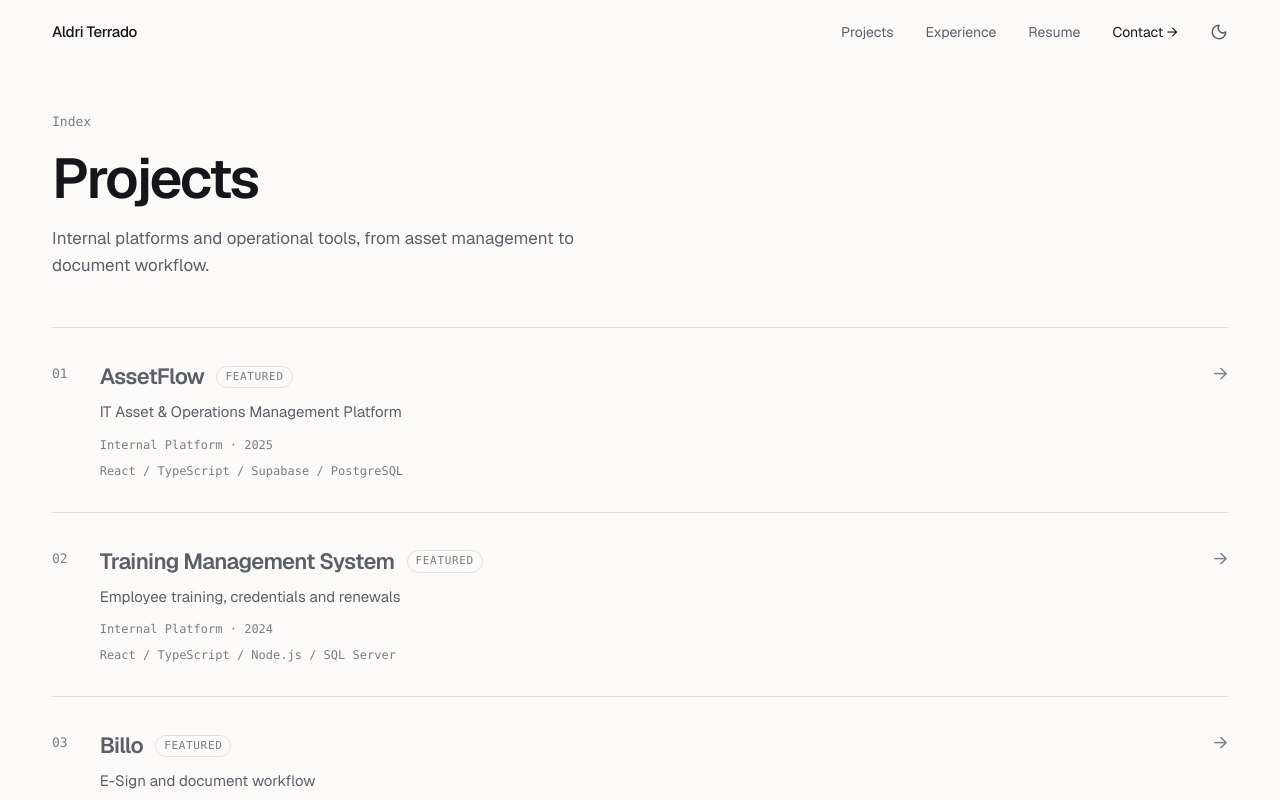
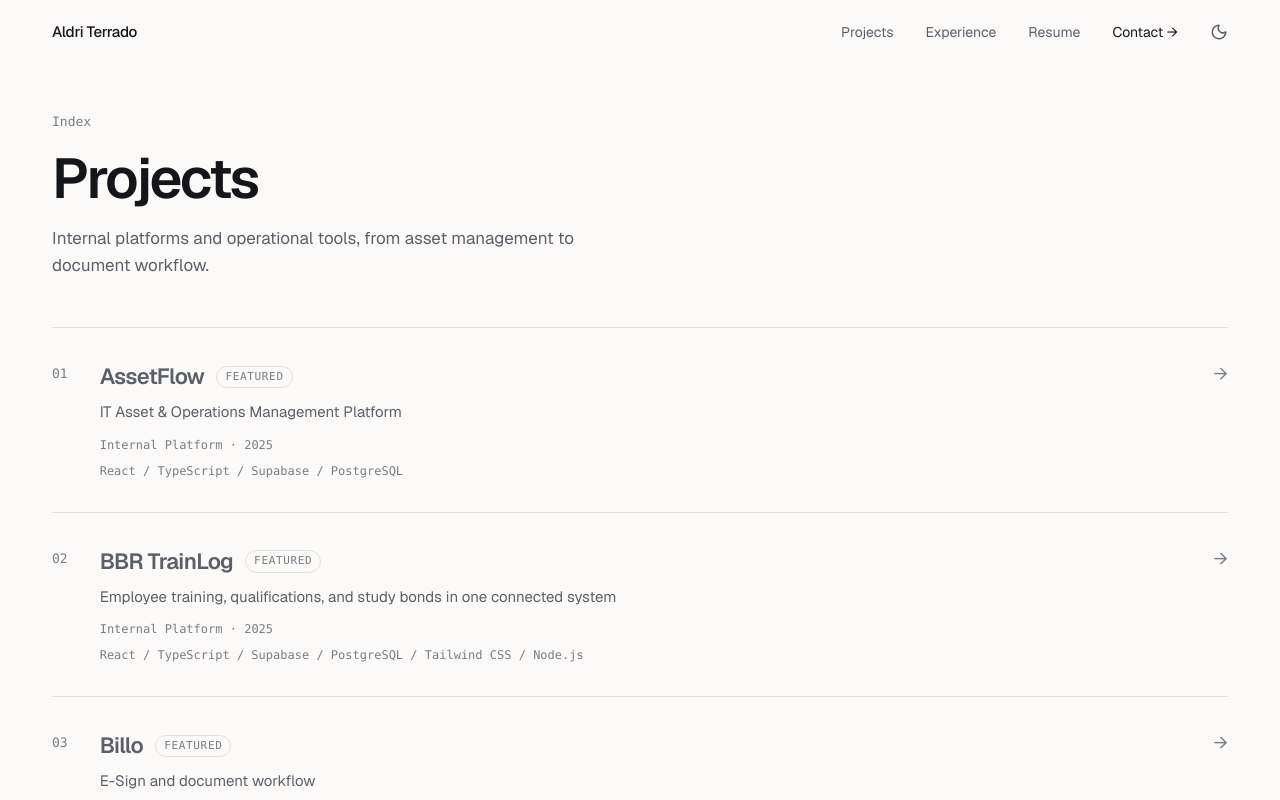
Before and after one commit to aldriterrado/my-portfolio, a React (Vite) app: page /projects in a window 1280 px wide. Shown: the top 800 px of the page. Built offline with nearby package versions, Linux system fonts and the light colour scheme.

Commit message:
rephrase bbr train log

```diff
--- a/src/data/projects.ts
+++ b/src/data/projects.ts
@@ -13,6 +13,7 @@ export type Project = {
   stack: string[]
   image: string | null
   imageHint: string
+  imageCaption?: string
   year: string
   kind: string
   monogram: string
@@ -107,79 +108,99 @@ export const projects: Project[] = [
   },
   {
     slug: "training-management",
-    title: "Training Management System",
-    subtitle: "Employee training, credentials and renewals",
+    title: "BBR TrainLog",
+    subtitle:
+      "Employee training, qualifications, and study bonds in one connected system",
     summary:
-      "A system for registration, scheduling, qualification management, credential tracking, expiry and renewals — so training status is visible before it becomes a compliance problem.",
+      "A connected system for employee training across BBR organizations, linking registrations, schedules, costs, credentials, renewals, and study bonds.",
     role: "Full-stack Development, Product Design",
-    platform: "Internal Enterprise System",
-    stack: ["React", "TypeScript", "Node.js", "SQL Server"],
+    platform: "Internal Enterprise Web Application",
+    stack: [
+      "React",
+      "TypeScript",
+      "Supabase",
+      "PostgreSQL",
+      "Tailwind CSS",
+      "Node.js",
+    ],
     image: null,
-    imageHint: "training-management.png",
-    year: "2024",
+    imageHint: "bbr-trainlog.png",
+    imageCaption: "BBR TrainLog — employee training and qualification management.",
+    year: "2025",
     kind: "Internal Platform",
-    monogram: "TMS",
+    monogram: "TL",
     accent: "#6ee7b7",
     featured: true,
     caseStudy: {
       summary:
-        "The Training Management System tracks employee training from registration through qualification, expiry and renewal, giving operations a current view of who is qualified to work.",
+        "BBR TrainLog centralizes employee training across BBR organizations. Registrations, schedules, costs, credentials, renewals, and study bonds stay connected, so training and HR administrators can see activity, qualification validity, and outstanding work in one place.",
       sections: [
         {
           title: "Overview",
           body: [
-            "Training records were spread across attendance sheets, certificates and informal reminders. The system brings registration, scheduling, qualifications and renewals into one workflow.",
-            "The product is used by operations and training staff who need to know who is current, who is expiring, and what still needs to be scheduled.",
+            "BBR TrainLog brings training administration into one structured workflow, from the first registration and schedule through credential tracking and renewal.",
+            "It is built for training, HR, and system administrators, connecting employee records, training costs, supporting documents, and study-bond commitments across subsidiaries and departments.",
+            "The aim is to make training information easier to maintain, verify, and act on — while keeping its history intact.",
           ],
         },
         {
           title: "Problem",
           body: [
-            "Expiry dates were easy to miss. Credentials lived in files, and there was no reliable way to see upcoming renewals or confirm that a person was still qualified for a role.",
-            "Registration and scheduling were also disconnected from the credential itself, so completing a course did not automatically update the qualification record.",
+            "Training information lived in spreadsheets, certificates, attendance records, and manual reminders. Routine questions — who holds a valid qualification, what needs renewal, how much training costs — meant checking several sources.",
+            "Registrations, credentials, funding, and study bonds also had to stay related. Without those links, a completed course could be mistaken for a recorded qualification, and later changes to people or policies could hide the original context.",
+            "The work was to create a reliable operational record without flattening the detail behind it.",
           ],
         },
         {
           title: "Solution",
           body: [
-            "The system treats a credential as a living record: registration, attendance, qualification, expiry and renewal are stages of the same object.",
-            "Staff can schedule training, track completion and see who needs to renew before the date becomes a problem.",
+            "I designed BBR TrainLog around connected training records. Each registration brings together the employee, course, schedule, payment, funding, and study-bond decision through a guided workflow.",
+            "Administrators record credentials against eligible completed training, attach certificates or cards, and monitor validity. Renewal registrations point back to earlier training without overwriting previous credentials.",
+            "A shared calendar, Qualification Matrix, dashboards, and reports make those records usable for daily planning and review.",
           ],
         },
         {
           title: "Architecture",
           body: [
-            "A React and TypeScript client sits on a Node.js API with SQL Server as the source of truth for people, courses, sessions and credentials.",
-            "Expiry and renewal logic is derived from stored dates rather than manual flags, which keeps the status view consistent as records change.",
+            "BBR TrainLog is a React and TypeScript frontend on Supabase and PostgreSQL, organized as a modular monolith.",
+            "Microsoft 365 sign-in establishes identity, and provisioned application roles control access. Database permissions, Row Level Security, and trusted PostgreSQL functions enforce authorization and business rules.",
+            "A dedicated Node.js file gateway handles authenticated access to documents stored on Synology. Credential validity is calculated from recorded dates, while renewal progress is derived from linked registrations and credentials.",
           ],
         },
         {
           title: "Key Features",
           body: [
-            "Employee registration and session scheduling for required training.",
-            "Qualification records tied to completion, not just attendance.",
-            "Expiry tracking and renewal visibility so upcoming lapses are visible in advance.",
+            "Guided training registration: resumable drafts that connect course details, schedules, payment, funding, and study-bond decisions.",
+            "Credential and renewal tracking: manage certificates and cards, review expiry, and start linked renewal registrations.",
+            "Qualification visibility: find employees with current recorded qualifications by course, category, subsidiary, or department.",
+            "Training calendar: review scheduled training on a shared calendar, with access appropriate to each role.",
+            "Study-bond management: handle individual or combined training commitments with versioned policies and retained agreement history.",
+            "Historical record imports: validate Excel and CSV files, review missing information and possible duplicates, and keep import provenance.",
+            "Dashboards and reporting: review training hours, costs, credential expiry, funding, and study bonds, with exports for further analysis.",
           ],
         },
         {
           title: "Design Decisions",
           body: [
-            "The interface prioritizes status and dates over charts. The useful question is whether someone is current, due, or overdue.",
-            "Training is presented as an operational process, not a learning-management marketplace.",
+            "The interface leads with what administrators need to act on: employee, course, status, dates, costs, and supporting documents. Guided forms break complex registrations into steps, while searchable tables and focused detail views support everyday review.",
+            "Completing a course and issuing a credential remain separate. Completion makes training eligible for a company credential; an administrator still records the qualification and its validity.",
+            "Historical context is kept through snapshots, controlled amendments, and versioned bond policies, so current employee details or later policy changes do not silently rewrite earlier records.",
           ],
         },
         {
           title: "Challenges",
           body: [
-            "Historical records were incomplete. The system had to accept partial imports without pretending that missing dates were valid qualifications.",
-            "Renewal rules also vary by course. The data model needed enough flexibility for different validity periods without becoming a rules engine.",
+            "Historical data was often incomplete. Imports had to accept usable records while keeping missing dates, costs, and agreement terms visible. Unknown values stay unknown — they are not turned into zero amounts or assumed qualifications.",
+            "Renewals introduced another distinction: an expired credential, an active renewal registration, and a newly issued credential are different states. Connecting them without overwriting earlier records required clear lifecycle rules.",
+            "Study bonds added policy changes and shared commitments across multiple registrations. Versioned policies and retained membership history keep those relationships traceable.",
           ],
         },
         {
           title: "Outcome",
           body: [
-            "Training status became queryable. Operations can see who is qualified and what is expiring, instead of reconstructing it from files.",
-            "The work also sharpened how later systems handle time-based operational state — current, due, expired — as first-class information.",
+            "BBR TrainLog is a central workspace for training administration — a place to manage recorded qualifications, costs, and commitments together.",
+            "Administrators can follow a registration through its schedule, financial details, credential, and renewal history. Historical imports bring older records into that workflow while keeping gaps and uncertainties visible.",
+            "The project also sharpened how I approach enterprise software: turning operational rules into usable workflows, enforcing the critical ones in the database, and preserving the context needed to understand past decisions.",
           ],
         },
       ],
--- a/src/pages/CaseStudy.tsx
+++ b/src/pages/CaseStudy.tsx
@@ -77,14 +77,22 @@ export function CaseStudy() {
           </div>
         </dl>
 
-        <div className="mt-10">
+        <figure className="mt-10">
           <Screenshot
             src={project.image}
-            alt={`${project.title} application screenshot`}
+            alt={
+              project.imageCaption ??
+              `${project.title} application screenshot`
+            }
             hint={project.imageHint}
             priority
           />
-        </div>
+          {project.image && project.imageCaption ? (
+            <figcaption className="mt-3 font-mono text-[13px] text-muted">
+              {project.imageCaption}
+            </figcaption>
+          ) : null}
+        </figure>
 
         <div className="mt-16 max-w-3xl space-y-14">
           {project.caseStudy.sections.map((section, index) => (
```
